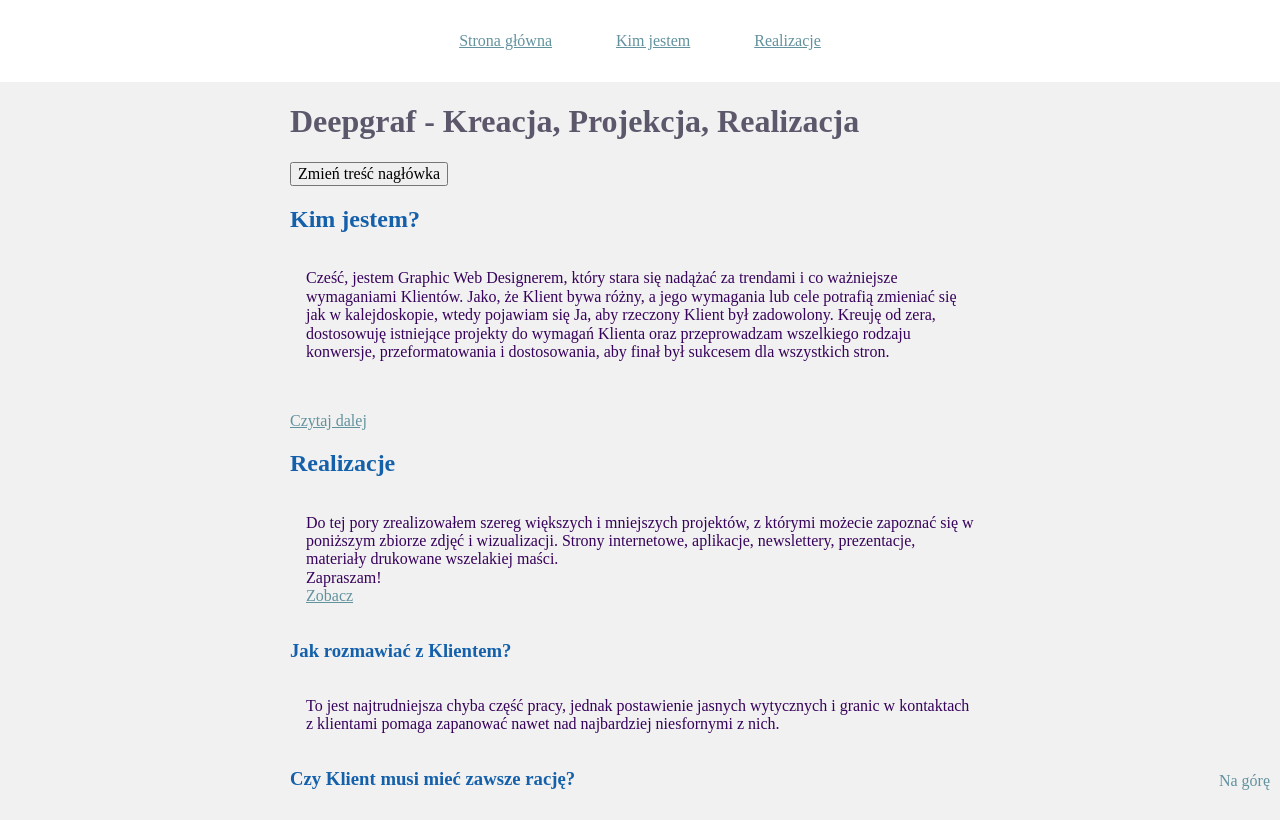
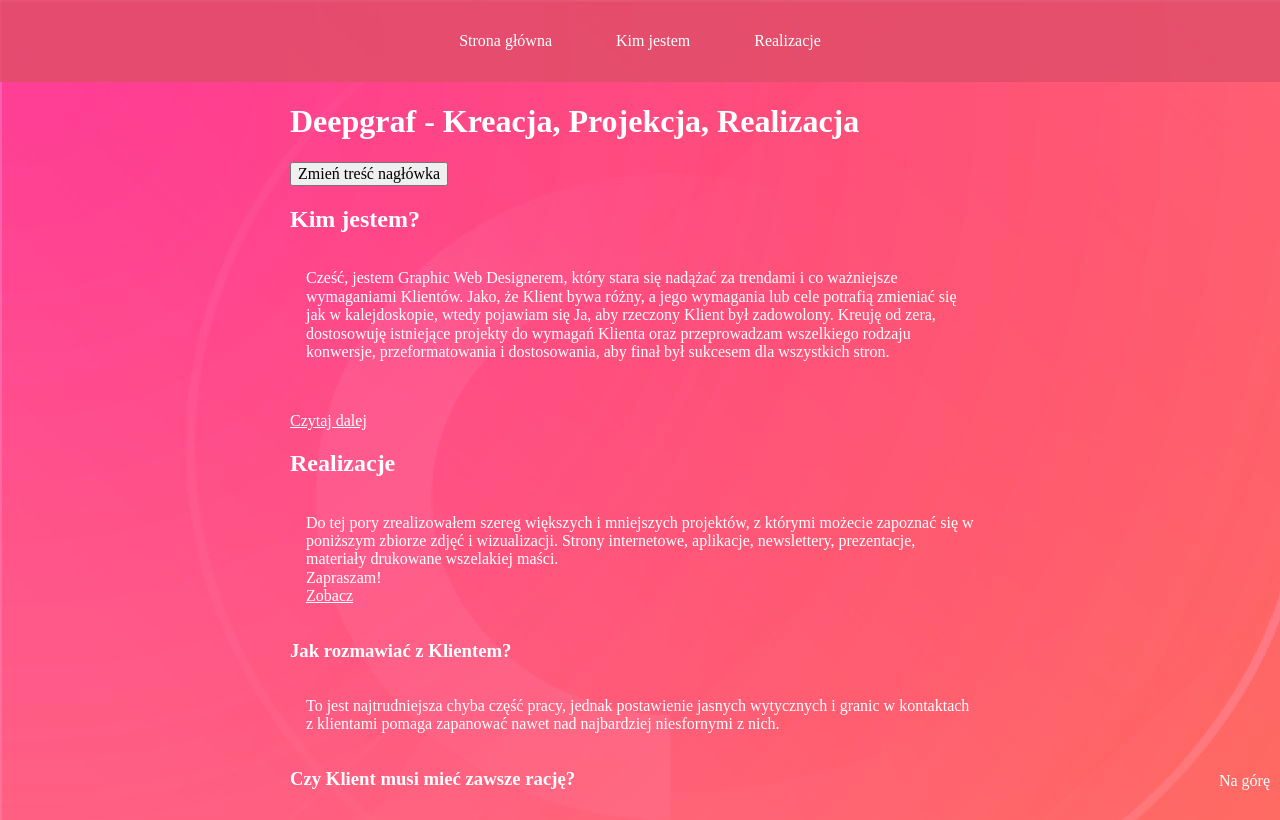
Before and after one commit to JarekLatek/Hompage, a plain HTML site: page index.html in a window 1280 px wide. Shown: the top 820 px of the page. Drawn offline with Linux system fonts and the light colour scheme.

Commit message:
feat: styling

```diff
--- a/css/style.css
+++ b/css/style.css
@@ -7,7 +7,7 @@ html {
 }
 
 body {
-    background: #f1f1f1;
+    background: url(../img/bg.png);
 }
 
 .main {
@@ -18,11 +18,11 @@ body {
 }
 
 .main__link {
-    color: #62929E;
+    color: #ffffff;
 }
 
 .header__title {
-    color: #5D576B;
+    color: #ffffff;
 }
 
 .site-header {
@@ -31,7 +31,7 @@ body {
     top: 0;
     left: 0;
     padding: 16px;
-    background: #fff;
+    background: rgba(225, 78, 105, 85%);
 }
 
 .navigation {}
@@ -50,7 +50,8 @@ body {
 }
 
 .navigation__link {
-    color: #62929E;
+    color: #ffffff;
+    text-decoration: none;
 }
 
 .about {
@@ -58,41 +59,41 @@ body {
 }
 
 .about__header {
-    color: #1460AA;
+    color: #ffffff;
 }
 
 .about__paragraph {
-    color: #37025a;
+    color: #ffffff;
     padding: 16px;
 }
 
 .about__link {
-    color: #62929E;
+    color: #ffffff;
 }
 
 .realisation {}
 
 .realisation__header {
-    color: #1460AA;
+    color: #ffffff;
 }
 
 .realisation__paragraph {
-    color: #37025a;
+    color: #ffffff;
     padding: 16px;
 }
 
 .realisation__link {
-    color: #62929E;
+    color: #ffffff;
 }
 
 .article {}
 
 .article__header {
-    color: #1460AA;
+    color: #ffffff;
 }
 
 .article__paragraph {
-    color: #37025a;
+    color: #ffffff;
     padding: 16px;
 }
 
@@ -107,7 +108,7 @@ body {
     position: fixed;
     bottom: 10px;
     right: 10px;
-    color: #62929E;
+    color: #ffffff;
     text-decoration: none;
 }
 
@@ -119,5 +120,6 @@ body {
     bottom: 0;
     left: 0;
     padding: 16px;
-    background: rgb(189, 188, 188);
+    background: rgba(225, 78, 105, 85%);
+    color: #ffffff;
 }
```
Also changed, not shown: img/bg.png (added).
